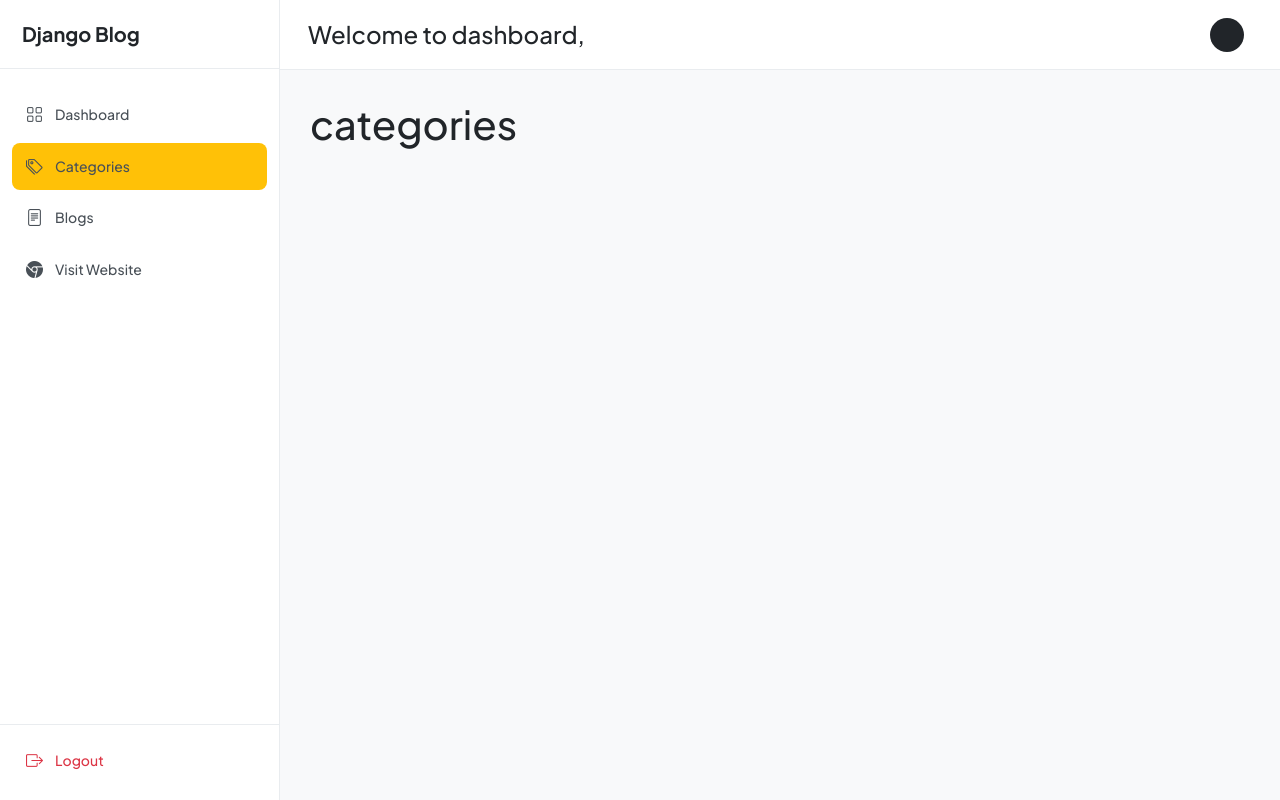
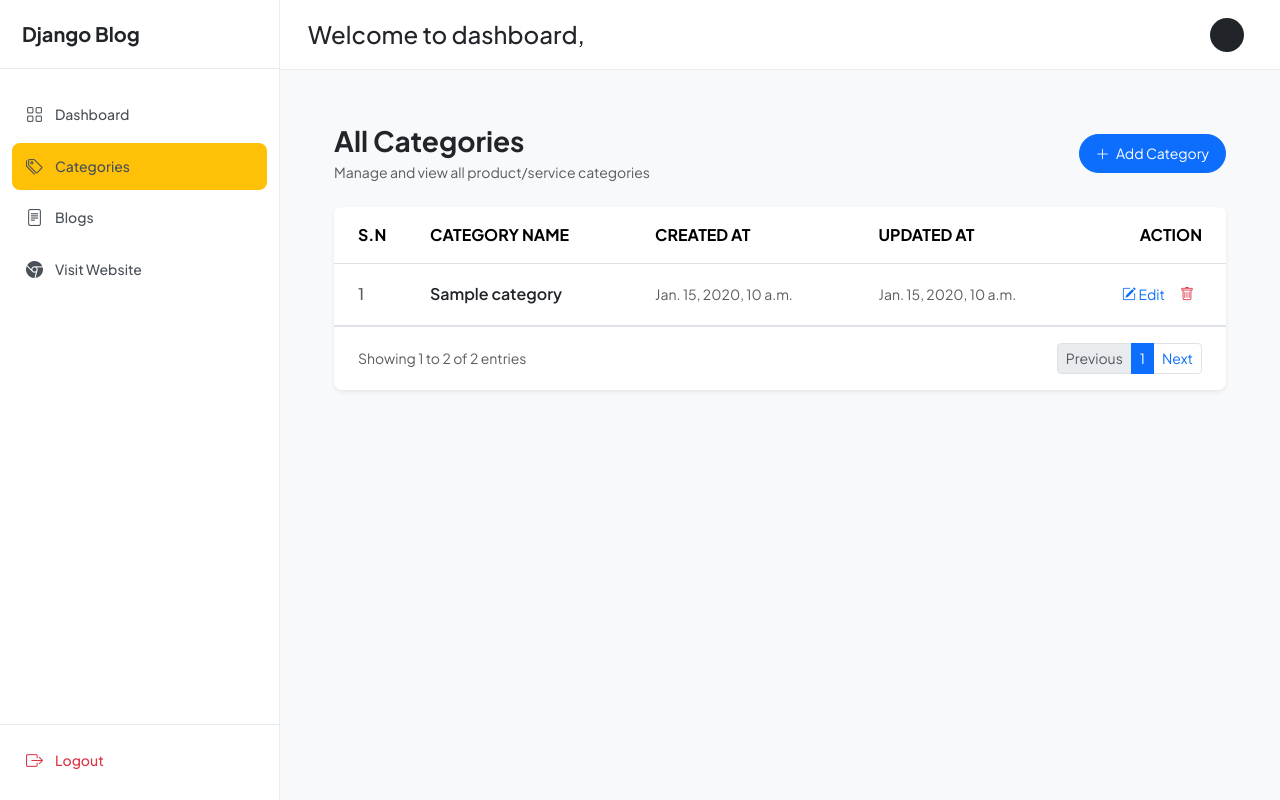
Before and after one commit to Shishir-8/django_blog, a Django app: page /dashboard/categories/ in a window 1280 px wide. Run offline with Django 5.2, Linux system fonts and the light colour scheme; tables that the repository leaves empty hold one stand-in row (values such as "Sample post").

Commit message:
added recent table

```diff
--- a/dashboard/views.py
+++ b/dashboard/views.py
@@ -12,11 +12,15 @@ def dashboard(request):
     published_blogs = Blog.objects.filter(status="published").count()
     user_count = User.objects.all().count()
 
+    recent_blogs = Blog.objects.select_related('category').order_by('-created_at')[:5]
+
+
     context = {
         'categories_count': categories_count,
         'blogs_count': blogs_count,
         'user_count': user_count,
-        'published_blogs': published_blogs
+        'published_blogs': published_blogs,
+        'recent_blogs': recent_blogs
     }
 
     return render(request, 'dashboard/dashboard.html', context)
--- a/templates/dashboard/categories.html
+++ b/templates/dashboard/categories.html
@@ -1,7 +1,72 @@
 {% extends 'dashboard/dashboard_base.html' %}
-
 {% block content %}
 
-<h1>categories</h1>
+<div class="container-fluid p-4">
+  <!-- Header Section -->
+  <div class="d-flex justify-content-between align-items-center mb-4">
+    <div>
+      <h3 class="fw-bold mb-1">All Categories</h3>
+      <p class="text-muted small mb-0">Manage and view all product/service categories</p>
+    </div>
+    <a href="#" class="btn btn-primary btn-sm px-3 py-2 rounded-pill">
+      <i class="bi bi-plus-lg me-1"></i> Add Category
+    </a>
+  </div>
+
+  <!-- Table Card -->
+  <div class="card border-0 shadow-sm rounded-3 overflow-hidden">
+    <div class="table-responsive">
+      <table class="table table-hover align-middle mb-0">
+        <thead class="bg-light border-bottom">
+          <tr class="text-uppercase text-secondary fw-semibold fs-7">
+            <th scope="col" class="py-3 px-4" style="width: 80px;">S.N</th>
+            <th scope="col" class="py-3 px-3">Category Name</th>
+            <th scope="col" class="py-3 px-3">Created At</th>
+            <th scope="col" class="py-3 px-3">Updated At</th>
+            <th scope="col" class="py-3 px-4 text-end" style="width: 140px;">Action</th>
+          </tr>
+        </thead>
+        <tbody class="divide-y">
+           {% for cat in categories %}
+          <tr>
+            <td class="py-3 px-4 text-muted fw-medium">{{ forloop.counter }}</td>
+            <td class="py-3 px-3">
+              <span class="fw-semibold text-dark">{{ cat.category_name }}</span>
+            </td>
+            <td class="py-3 px-3 text-muted">
+              <small>{{ cat.created_at }}</small>
+            </td>
+            <td class="py-3 px-3 text-muted">
+              <small>{{ cat.updated_at }}</small>
+            </td>
+            <td class="py-3 px-4 text-end">
+              <div class="btn-group btn-group-sm">
+                <a href="#" class="btn btn-outline-secondary border-0 text-primary" title="Edit">
+                  <i class="bi bi-pencil-square"></i> Edit
+                </a>
+                <a href="#" class="btn btn-outline-secondary border-0 text-danger" title="Delete">
+                  <i class="bi bi-trash"></i>
+                </a>
+              </div>
+            </td>
+          </tr>
+          {% endfor %}
+        </tbody>
+      </table>
+    </div>
+
+    <!-- Optional Card Footer / Pagination -->
+    <div class="card-footer bg-white border-top py-3 px-4 d-flex justify-content-between align-items-center">
+      <small class="text-muted">Showing 1 to 2 of 2 entries</small>
+      <nav>
+        <ul class="pagination pagination-sm mb-0">
+          <li class="page-item disabled"><a class="page-link" href="#">Previous</a></li>
+          <li class="page-item active"><a class="page-link" href="#">1</a></li>
+          <li class="page-item"><a class="page-link" href="#">Next</a></li>
+        </ul>
+      </nav>
+    </div>
+  </div>
+</div>
 
 {% endblock %}
--- a/templates/dashboard/dashboard_base.html
+++ b/templates/dashboard/dashboard_base.html
@@ -67,7 +67,7 @@
         </nav>
 
         <div class="sidebar-bottom">
-          <a href="" class="sidebar-link text-danger">
+          <a href="{% url 'logout' %}" class="sidebar-link text-danger">
             <i class="bi bi-box-arrow-right"></i>
             <span>Logout</span>
           </a>
```
Also changed, not shown: templates/dashboard/dashboard.html (+78 -2 lines).
